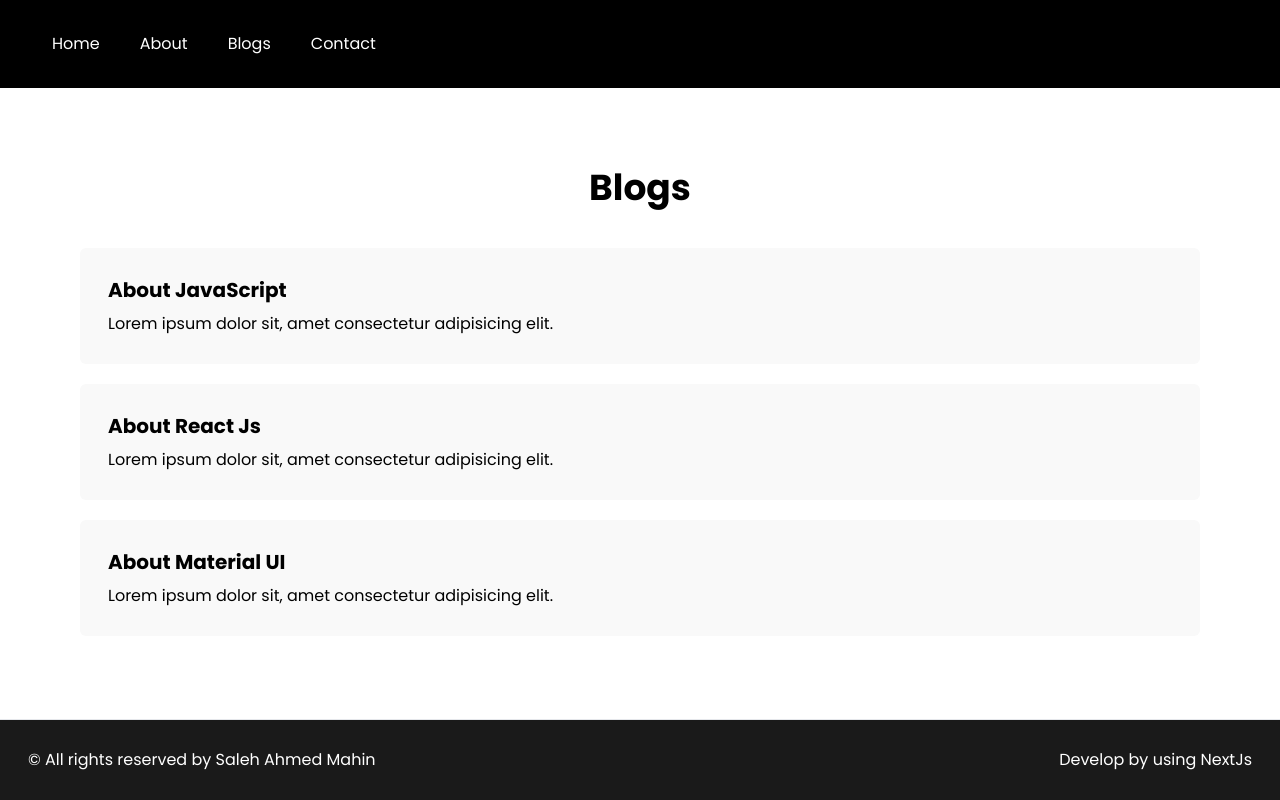
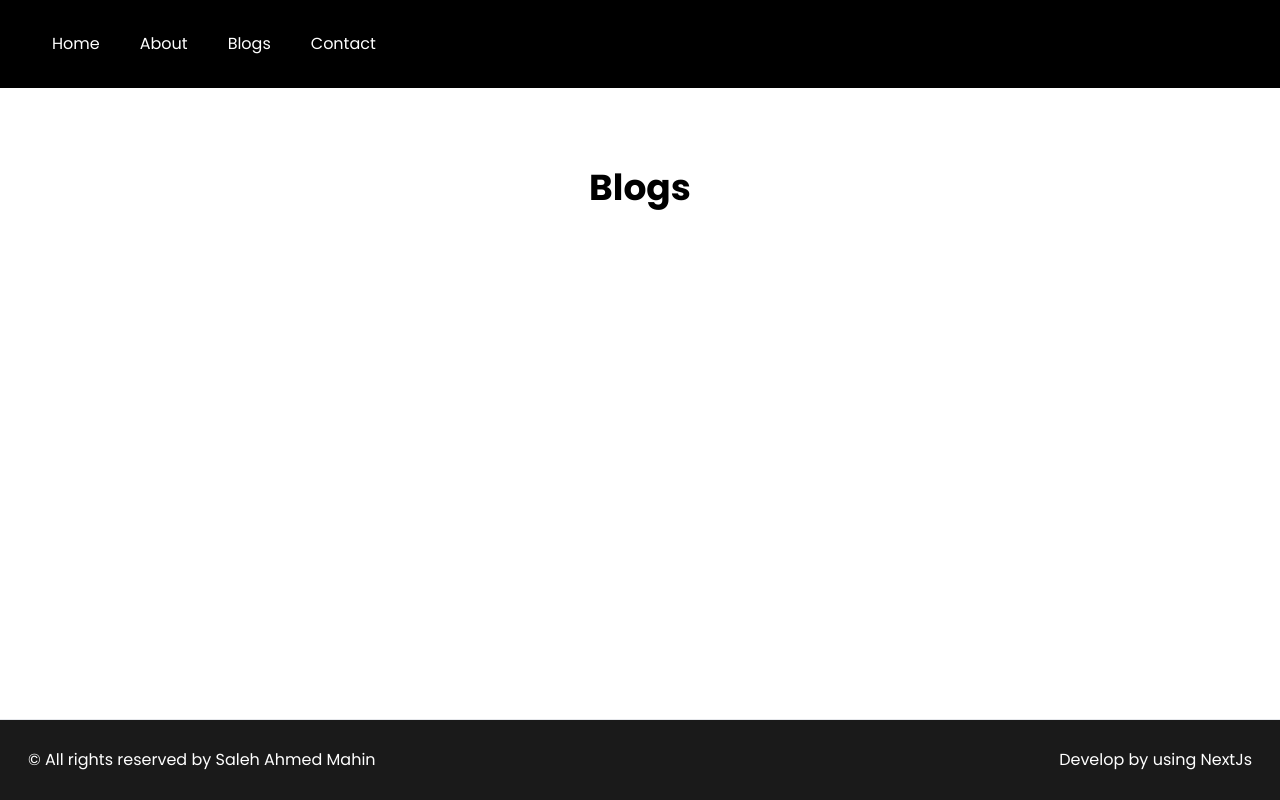
Before and after one commit to SalehAhmed19/hunting-coder-nextjs, a Next.js app: page /blogs in a window 1280 px wide. Built offline with nearby package versions, Linux system fonts and the light colour scheme.

Commit message:
all blogs api created

```diff
--- a/pages/api/blogs.js
+++ b/pages/api/blogs.js
@@ -8,7 +8,7 @@ export default async function handler(req, res) {
   let allBlogs = [];
   for (let i = 0; i < data.length; i++) {
     const item = data[i];
-    console.log(item);
+    // console.log(item);
     myFile = await fs.promises.readFile("blogData/" + item);
     allBlogs.push(JSON.parse(myFile));
   }
--- a/pages/blogs.js
+++ b/pages/blogs.js
@@ -1,20 +1,39 @@
-import React from "react";
+import React, { useEffect, useState } from "react";
 import Link from "next/link";
 
 // step 1: collect all data from blogData directory
 // step 2: iterate through them and display them
 
 const Blog = () => {
+  const [blogs, setBlogs] = useState([]);
+
+  useEffect(() => {
+    // fetch("http://localhost:3000/api/blogs")
+    //   .then((a) => {
+    //     return a.json();
+    //   })
+    //   .then((parsed) => {
+    //     setBlogs(parsed);
+    //     console.log(parsed);
+    //   });
+    fetch("http://localhost:3000/api/blogs")
+      .then((res) => res.json())
+      .then((data) => {
+        setBlogs(data);
+        console.log(data);
+      });
+  }, []);
+
   return (
     <div>
       <h2 className="text-center font-bold text-4xl my-10">Blogs</h2>
-      <Link href={`/blog-post/Javascript`}>
-        <div className="mt-5  bg-[#f9f9f9] p-7 rounded-md">
-          <h3 className="text-xl font-bold mb-2">About JavaScript</h3>
-          <p>Lorem ipsum dolor sit, amet consectetur adipisicing elit.</p>
-        </div>
-      </Link>
-      <Link href={`/blog-post/React`}>
+
+      {blogs.map((blog) => {
+        console.log(blog);
+        <p key={blog.title}>{blog.title}</p>;
+      })}
+
+      {/* <Link href={`/blog-post/React`}>
         <div className="my-5  bg-[#f9f9f9] p-7 rounded-md">
           <h3 className="text-xl font-bold mb-2">About React Js</h3>
           <p>Lorem ipsum dolor sit, amet consectetur adipisicing elit.</p>
@@ -25,7 +44,7 @@ const Blog = () => {
           <h3 className="text-xl font-bold mb-2">About Material UI</h3>
           <p>Lorem ipsum dolor sit, amet consectetur adipisicing elit.</p>
         </div>
-      </Link>
+      </Link> */}
     </div>
   );
 };
```
